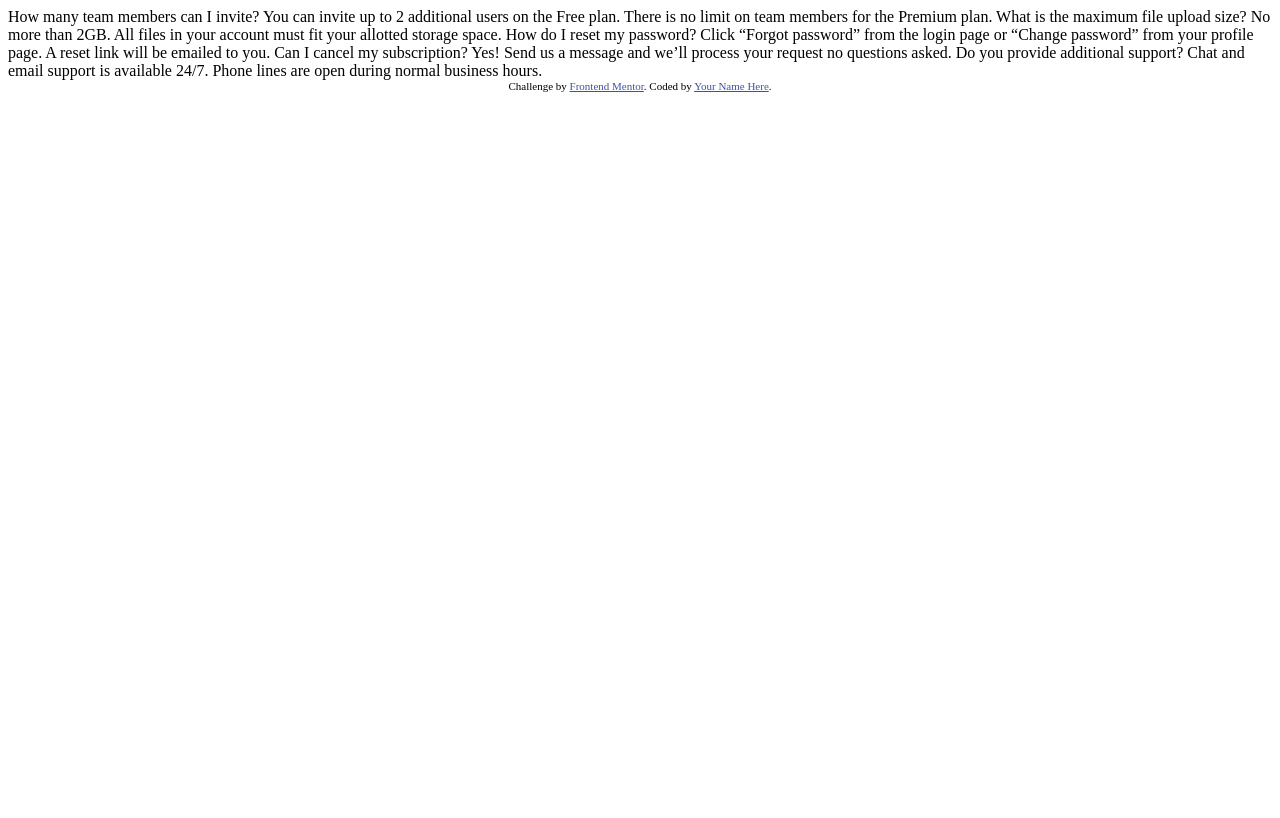
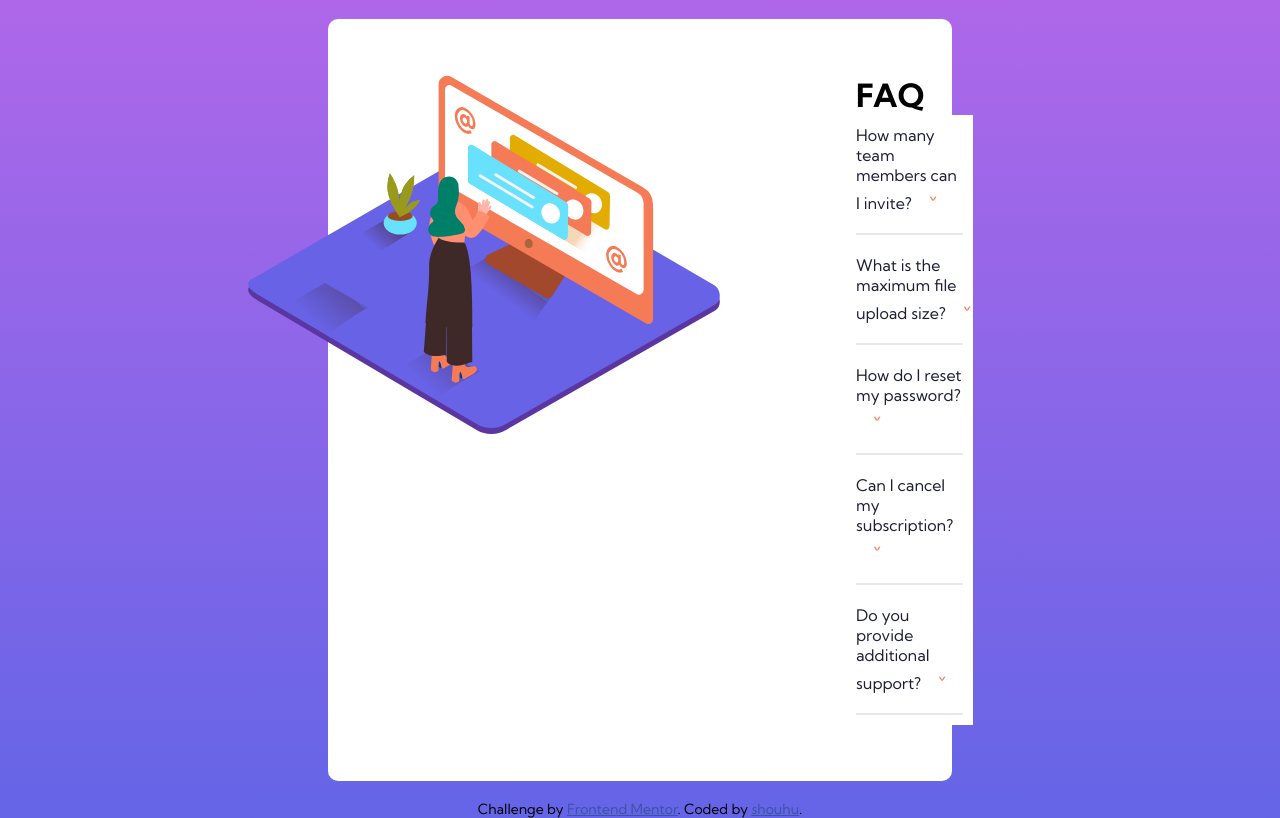
Before and after one commit to luisstd/accordion-card, a plain HTML site: page index.html in a window 1280 px wide. Drawn offline with Linux system fonts and the light colour scheme.

Commit message:
added styling

```diff
--- a/index.html
+++ b/index.html
@@ -1,40 +1,86 @@
 <!DOCTYPE html>
 <html lang="en">
   <head>
-  <meta charset="UTF-8">
-  <meta name="viewport" content="width=device-width, initial-scale=1.0"> <!-- displays site properly based on user's device -->
+    <meta charset="UTF-8" />
+    <meta name="viewport" content="width=device-width, initial-scale=1.0" />
+    <!-- displays site properly based on user's device -->
 
-  <link rel="icon" type="image/png" sizes="32x32" href="./images/favicon-32x32.png">
+    <style>
+      @import url("https://fonts.googleapis.com/css2?family=Kumbh+Sans:wght@400;700&display=swap");
+    </style>
+    <link
+      rel="icon"
+      type="image/png"
+      sizes="32x32"
+      href="./images/favicon-32x32.png"
+    />
+    <link rel="stylesheet" href="style.css" />
 
     <title>Frontend Mentor | FAQ Accordion Card</title>
-
-  <!-- Feel free to remove these styles or customise in your own stylesheet 👍 -->
-  <style>
-    .attribution { font-size: 11px; text-align: center; }
-    .attribution a { color: hsl(228, 45%, 44%); }
-  </style>
   </head>
   <body>
-  How many team members can I invite?
-  You can invite up to 2 additional users on the Free plan. There is no limit on
-  team members for the Premium plan.
+    <section class="main">
+      <section class="accordion-container">
+        <div class="accordion-illustration">
+          <img src="./images/illustration-woman-online-desktop.svg" alt="" />
+        </div>
 
-  What is the maximum file upload size?
-  No more than 2GB. All files in your account must fit your allotted storage space.
+        <div class="accordion-faq">
+          <h1>FAQ</h1>
+          <div class="tab">
+            <input id="tab-1" class="tab" type="checkbox" />
+            <label for="tab-1">How many team members can I invite?</label>
+            <div class="tab-content">
+              You can invite up to 2 additional users on the Free plan. There is
+              no limit on team members for the Premium plan.
+            </div>
+          </div>
 
-  How do I reset my password?
-  Click “Forgot password” from the login page or “Change password” from your profile page.
-  A reset link will be emailed to you.
+          <div class="tab">
+            <input id="tab-2" class="tab" type="checkbox" />
+            <label for="tab-2">What is the maximum file upload size?</label>
+            <div class="tab-content">
+              No more than 2GB. All files in your account must fit your allotted
+              storage space.
+            </div>
+          </div>
 
-  Can I cancel my subscription?
-  Yes! Send us a message and we’ll process your request no questions asked.
+          <div class="tab">
+            <input id="tab-3" class="tab" type="checkbox" />
+            <label for="tab-3">How do I reset my password?</label>
+            <div class="tab-content">
+              Click “Forgot password” from the login page or “Change password”
+              from your profile page. A reset link will be emailed to you.
+            </div>
+          </div>
 
-  Do you provide additional support?
-  Chat and email support is available 24/7. Phone lines are open during normal business hours.
+          <div class="tab">
+            <input id="tab-4" class="tab" type="checkbox" />
+            <label for="tab-4">Can I cancel my subscription?</label>
+            <div class="tab-content">
+              Yes! Send us a message and we’ll process your request no questions
+              asked.
+            </div>
+          </div>
 
+          <div class="tab">
+            <input id="tab-5" class="tab" type="checkbox" />
+            <label for="tab-5">Do you provide additional support?</label>
+            <div class="tab-content">
+              Chat and email support is available 24/7. Phone lines are open
+              during normal business hours.
+            </div>
+          </div>
+      </section>
+    </section>
+
+    <footer>
       <div class="attribution">
-    Challenge by <a href="https://www.frontendmentor.io?ref=challenge" target="_blank">Frontend Mentor</a>.
-    Coded by <a href="#">Your Name Here</a>.
+        Challenge by
+        <a href="https://www.frontendmentor.io?ref=challenge" target="_blank"
+          >Frontend Mentor</a
+        >. Coded by <a href="https://github.com/shouhu21">shouhu</a>.
       </div>
+    </footer>
   </body>
 </html>
--- /dev/null
+++ b/style.css
@@ -0,0 +1,160 @@
+/* reset */
+* {
+  margin: 0;
+  padding: 0;
+}
+
+/* typhography */
+html {
+  font-family: "Kumbh Sans", sans-serif;
+  overflow-x: hidden;
+}
+
+body {
+  font-size: 12px;
+}
+
+h1 {
+  font-size: 2rem;
+  font-weight: 700;
+}
+
+/* colors */
+
+/* background */
+html {
+  background-image: linear-gradient(
+    to bottom,
+    hsl(273, 75%, 66%),
+    hsl(240, 73%, 65%)
+  );
+  z-index: 5;
+}
+
+/* layout */
+.main {
+  width: 100vw;
+  height: 100vh;
+  display: grid;
+  place-items: center;
+}
+
+.accordion-container {
+  padding: none;
+  margin: none;
+  display: flex;
+  flex-flow: row;
+  width: 40vw;
+  background-color: white;
+  padding: 3.5rem;
+  border-radius: 10px;
+}
+
+.accordion-illustration {
+  position: relative;
+  left: -8.5rem;
+  z-index: 2;
+}
+
+.accordion-faq {
+}
+
+/* accordion */
+.tab {
+  background-color: white;
+  font-weight: 400;
+  color: hsl(238, 29%, 16%);
+  cursor: pointer;
+  margin-left: -10px;
+  padding: 10px;
+  width: 100%;
+  text-align: left;
+  border: none;
+  outline: none;
+  transition: all ease-in-out 0.4s;
+}
+
+label {
+  font-size: 16px;
+  padding-bottom: 18px;
+  border-bottom: 2px solid hsl(240, 5%, 91%);
+}
+
+.tab-content {
+  font-size: 14px;
+  color: hsl(240, 6%, 50%);
+  background-color: white;
+  display: none;
+}
+
+.tab input:checked ~ .tab-content {
+  transition: all ease-in-out 0.4s;
+  display: block;
+}
+
+.tab input {
+  display: none;
+}
+
+/* accordion-label */
+.tab label {
+  display: block;
+  background: white;
+  color: hsl(238, 29%, 16%);
+  font-weight: 400;
+  cursor: pointer;
+}
+
+.tab label:after {
+  font-size: 1.5rem;
+  content: "\002c6";
+  position: relative;
+  display: inline-block;
+  left: 1rem;
+  top: -0.5rem;
+  transform-origin: center center;
+  transform: rotate(180deg);
+  transition: all ease-in-out 0.3s;
+  color: hsl(14, 88%, 65%);
+}
+
+input:checked + label {
+  font-weight: 700;
+}
+
+.tab input:checked + label:after {
+  left: 0.25rem;
+  top: 0.4rem;
+  transform-origin: center;
+  transform: scaleY(1);
+  font-weight: 700;
+}
+
+/* accordion-content */
+.tab-content {
+  cursor: default;
+  overflow: hidden;
+  /* CSS animation will not work with auto height */
+  /* This is why we use max-height */
+  transition: all ease-in-out 0.4s;
+  max-height: 0;
+  margin-top: 15px;
+  margin-bottom: 15px;
+}
+
+.tab input:checked ~ .tab-content {
+  /* Set the max-height to a large number */
+  /* Or 100% viewport height */
+  max-height: 100vh;
+  transition: all ease-in-out 0.4s;
+}
+
+/* attribution */
+.attribution {
+  font-size: 14px;
+  text-align: center;
+}
+
+.attribution a {
+  color: hsl(228, 45%, 44%);
+}
```
Lines whose indentation alone changed are shown as unchanged.
